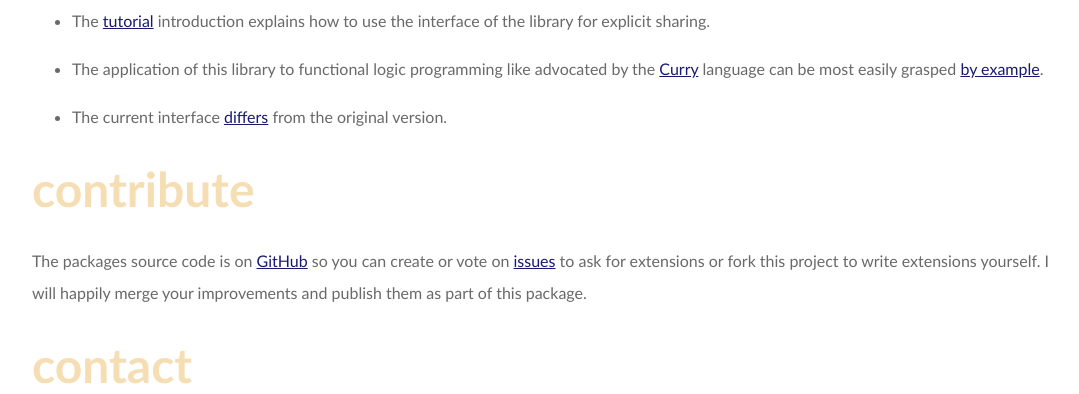
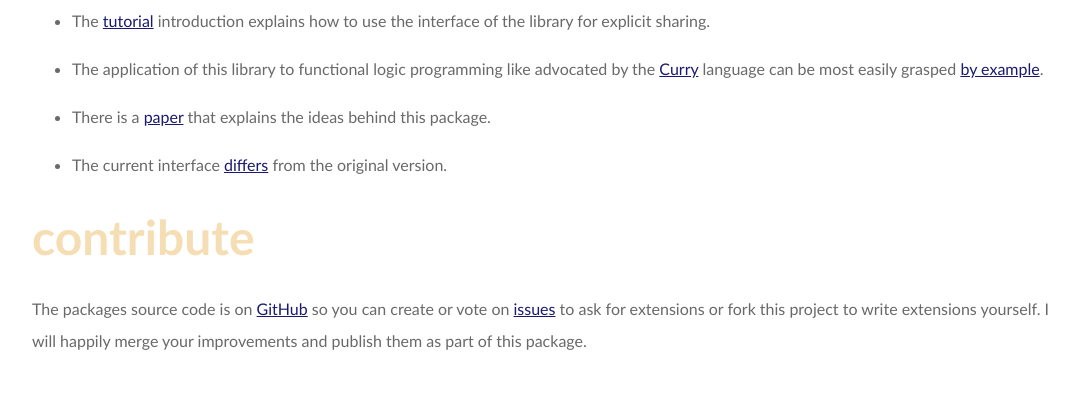
Before and after one commit to sebfisch/explicit-sharing, a plain HTML site: page index.htm in a window 1280 px wide. Shown: the part 645-1039 px from the top of the page, without its empty margins (96-1175 px from the left). Drawn offline with Linux system fonts and the light colour scheme.

Commit message:
added link to paper

```diff
--- a/index.htm
+++ b/index.htm
@@ -48,6 +48,12 @@
 	></li
       ><li
       ><p
+	>There is a <a href="http://www-ps.informatik.uni-kiel.de/~sebf/pub/icfp09.html"
+	  >paper</a
+	  > that explains the ideas behind this package.</p
+	></li
+      ><li
+      ><p
 	>The current interface <a href="changes.html"
 	  >differs</a
 	  > from the original version.</p
```
Also changed, not shown: 1 other file.
